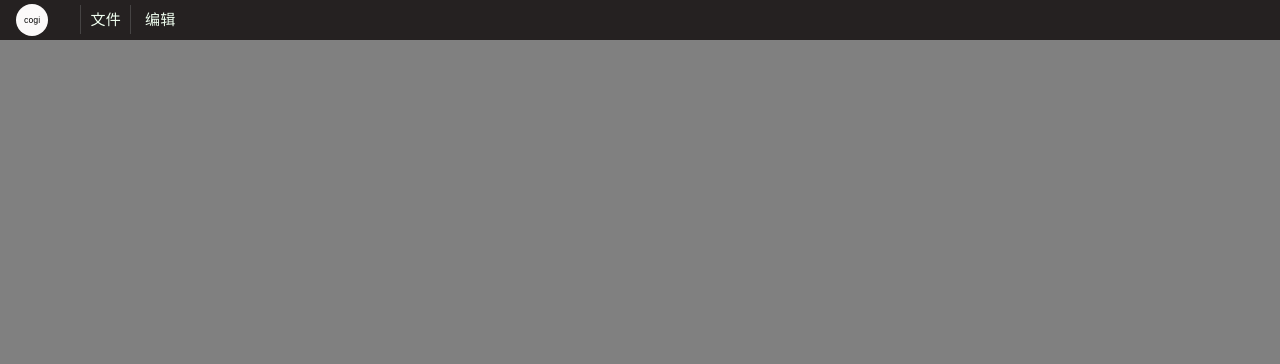
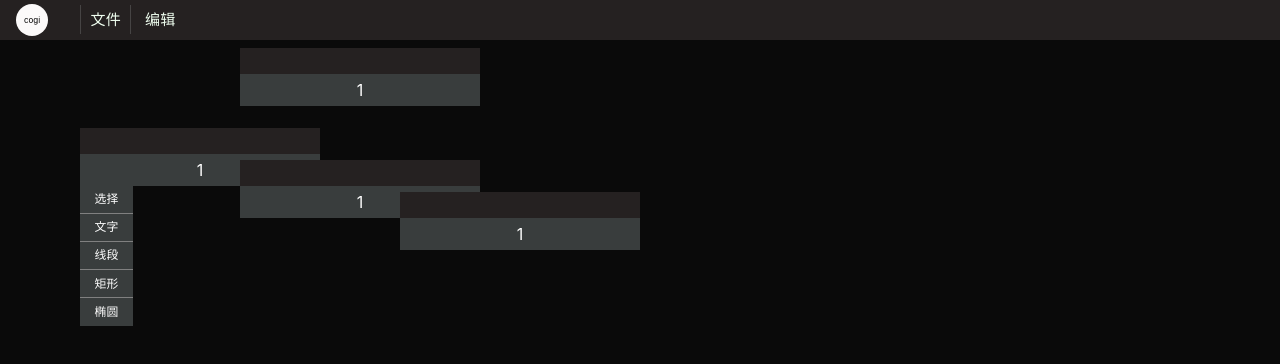
Before and after one commit to cogimira/cogi-ps, a React (Create React App) app: page / in a window 1280 px wide. Shown: the top 364 px of the page. Built offline with nearby package versions, Linux system fonts and the light colour scheme.

Commit message:
封装拖拽组件，定义工具箱

```diff
--- a/src/App.jsx
+++ b/src/App.jsx
@@ -5,6 +5,7 @@ import {showFileDropDown, hideFileDropDown} from './store/index';
 // import CogiPS from './packages/cogi-ps';
 import TopToolbar from './container/top-toolbar';
 import CenterBody from './container/center-body';
+import BodyToolContainer from './container/body-tool-container';
 
 class App extends React.Component {
   constructor(props) {
@@ -26,6 +27,7 @@ class App extends React.Component {
       <React.Fragment>
         <CenterBody psVm={this.psVm}/>
         <TopToolbar psVm={this.psVm}/>
+        <BodyToolContainer psVm={this.psVm}/>
       </React.Fragment>
     );
   }
--- /dev/null
+++ b/src/container/body-dragger.jsx
@@ -0,0 +1,56 @@
+import React from 'react';
+import './style/body-dragger.css'
+
+class BodyDragger extends React.Component{
+    constructor(props) {
+        super(props);
+
+        this.draggStart = this.draggStart.bind(this);
+        this.draggMove = this.draggMove.bind(this);
+        this.endDrag = this.endDrag.bind(this);
+
+        this.dragging = false;
+        this.dragContainer = React.createRef();
+
+        this.deltaX = 0;
+        this.deltaY = 0;
+    }
+
+    draggStart(e) {
+        this.dragging = true;
+        let rect = this.dragContainer.current.getClientRects()[0];
+        this.deltaX = rect.x - e.pageX;
+        this.deltaY = rect.y - e.pageY;
+        e.stopPropagation();
+        e.preventDefault();
+        window.addEventListener("mousemove", this.draggMove);
+        window.addEventListener("mouseup",this.endDrag);
+    }
+
+    draggMove(e) {
+        if(this.dragging) {
+            let newX = e.pageX + this.deltaX;
+            let newY = e.pageY + this.deltaY;
+            this.dragContainer.current.style.left = newX + "px";
+            this.dragContainer.current.style.top = newY + "px";
+        }
+    }
+
+    endDrag(e) {
+        this.dragging = false;
+        window.removeEventListener("mousemove", this.draggMove);
+        window.removeEventListener("mouseup",this.endDrag);
+    }
+
+    render() {
+        const {containerStyle, children, headerChildren} = this.props;
+        return (<div className="body-dragger-container" style={containerStyle} ref={this.dragContainer}>
+            <div className="body-dragger-header" onMouseDown={this.draggStart}>
+                {headerChildren}
+            </div>
+            {children ? children : null}
+        </div>)
+    }
+}
+
+export default BodyDragger;
--- /dev/null
+++ b/src/container/body-tool-container.jsx
@@ -0,0 +1,47 @@
+import React from 'react';
+import BodyDragger from './body-dragger';
+import LeftToolBox from './left-tool-box';
+
+class BodyToolContainer extends React.Component {
+    constructor(props) {
+        super(props);
+
+        this.leftToolBoxMenuClick = this.leftToolBoxMenuClick.bind(this);
+    }
+
+    leftToolBoxMenuClick(idName) {
+        console.log(idName);
+    }
+
+    toolBoxHeader() {
+        let headerStyle = {fontSize: "0.7rem", textAlign: "center", color: "white"}
+        return <div className="tool-box-header" style={headerStyle}>工具栏</div>
+    }
+
+    render() {
+        let containerStyle={width: "3.3rem", left: "5rem", top: "10rem"};
+        let containerStyle2={width: "15rem", left: "15rem", top: "3rem"};
+        return (<div className="body-tool-container">
+            <BodyDragger containerStyle={containerStyle}  headerChildren={this.toolBoxHeader()}>
+                <LeftToolBox menuClick={this.leftToolBoxMenuClick}/>
+            </BodyDragger>
+            <BodyDragger containerStyle={containerStyle2}>
+                <div style={{background: "rgb(57, 61, 61)", color: "white", lineHeight: "2rem", textAlign: "center"}}>1</div>
+            </BodyDragger>
+
+            <BodyDragger containerStyle={{width: "15rem", left: "5rem", top: "8rem"}}>
+                <div style={{background: "rgb(57, 61, 61)", color: "white", lineHeight: "2rem", textAlign: "center"}}>1</div>
+            </BodyDragger>
+
+            <BodyDragger containerStyle={{width: "15rem", left: "15rem", top: "10rem"}}>
+                <div style={{background: "rgb(57, 61, 61)", color: "white", lineHeight: "2rem", textAlign: "center"}}>1</div>
+            </BodyDragger>
+
+            <BodyDragger containerStyle={{width: "15rem", left: "25rem", top: "12rem"}}>
+                <div style={{background: "rgb(57, 61, 61)", color: "white", lineHeight: "2rem", textAlign: "center"}}>1</div>
+            </BodyDragger>
+        </div>)
+    }
+}
+
+export default BodyToolContainer;
--- /dev/null
+++ b/src/container/left-tool-box.jsx
@@ -0,0 +1,52 @@
+import React from 'react';
+import './style/left-tool-box.css'
+
+class LeftToolBox extends React.Component {
+    constructor(props) {
+        super(props);
+        this.state= {
+            selectIdName: ""
+        }
+        this.toolList = [
+            {label: '选择', idName: 'tool-select'},
+            {label: '文字', idName: 'tool-text-edit'},
+            {label: '线段', idName: 'too-graphic-line'},
+            {label: '矩形', idName: 'too-graphic-rect'},
+            {label: '椭圆', idName: 'too-graphic-eclip'},
+        ]
+        this.itemClick = this.itemClick.bind(this);
+
+    }
+
+    itemClick(e, idName) {
+        this.setState({
+            selectIdName: idName
+        });
+        e.stopPropagation();
+        const {menuClick} = this.props;
+        if(menuClick) {
+            menuClick(idName);
+        }
+
+    }
+
+    render() {
+        const toolList = this.toolList;
+        const selectIdName = this.state.selectIdName;
+        debugger;
+        return (
+            <React.Fragment>
+                {toolList.map((item, index) => {
+                    return <div className={'left-tool-item' + (item.idName == selectIdName ? ' left-tool-item-active' : '')}
+                    key={item.idName}
+                    onClick={(e) => { this.itemClick(e, item.idName)}}
+                    style={index < toolList.length-1 ? {borderBottom: "0.01rem solid gray"} : null}>
+                        {item.label}
+                    </div>
+                })}
+            </React.Fragment>
+        );
+    }
+}
+
+export default LeftToolBox;
--- /dev/null
+++ b/src/container/style/body-dragger.css
@@ -0,0 +1,15 @@
+.body-dragger-container {
+    position: absolute;
+}
+
+.body-dragger-header{
+    height: 1.6rem;
+    background: rgb(37, 33, 33);
+    user-select: none;
+    cursor: pointer;
+
+}
+
+.body-dragger-header div {
+    line-height: 1.6rem;
+}
--- /dev/null
+++ b/src/container/style/body-tool-container.css
@@ -0,0 +1,7 @@
+.body-tool-container {
+    position: fixed;
+    left: 0;
+    top:0;
+    width:0;
+    height:0;
+}
--- a/src/container/style/center-body.css
+++ b/src/container/style/center-body.css
@@ -1,7 +1,7 @@
 .center-body {
     width: 100vw;
     height: 100vh;
-    background: gray;
+    background: rgb(10, 10, 10);
     position: fixed;
     left:0;
     top:0;
--- /dev/null
+++ b/src/container/style/left-tool-box.css
@@ -0,0 +1,17 @@
+.left-tool-item {
+    line-height: 1.4rem;
+    padding-top: 0.15rem;
+    padding-bottom: 0.15rem;
+    background: rgb(57, 61, 61);
+    color:white;
+    text-align: center;
+    font-size: 0.74rem;
+    user-select: none;
+    cursor: pointer;
+    /* rgb(78, 80, 80); */
+}
+
+.left-tool-item-active {
+    background: rgb(119, 129, 129);
+    color: white;
+}
--- a/src/container/style/top-toolbar.css
+++ b/src/container/style/top-toolbar.css
@@ -15,6 +15,7 @@
     font-size: 0.5rem;
     text-align: center;
     line-height: 2rem;
+    user-select: none;
 }
 
 .bar-container{
--- a/src/container/top-toolbar.jsx
+++ b/src/container/top-toolbar.jsx
@@ -28,6 +28,7 @@ class TopToolbar extends React.Component {
 
     }
 
+    // 顶部工具栏菜单点击
     toobarMenuClick(name) {
         console.log(name);
     }
@@ -50,7 +51,6 @@ class TopToolbar extends React.Component {
         let allToolKeys = this.getKeys(this.tools);
 
         allToolKeys.forEach((id) => {
-        debugger
             if(id !== idName) {
                 let key = `${id}_ref`;
                 this[key].current.hideMenu();
```
